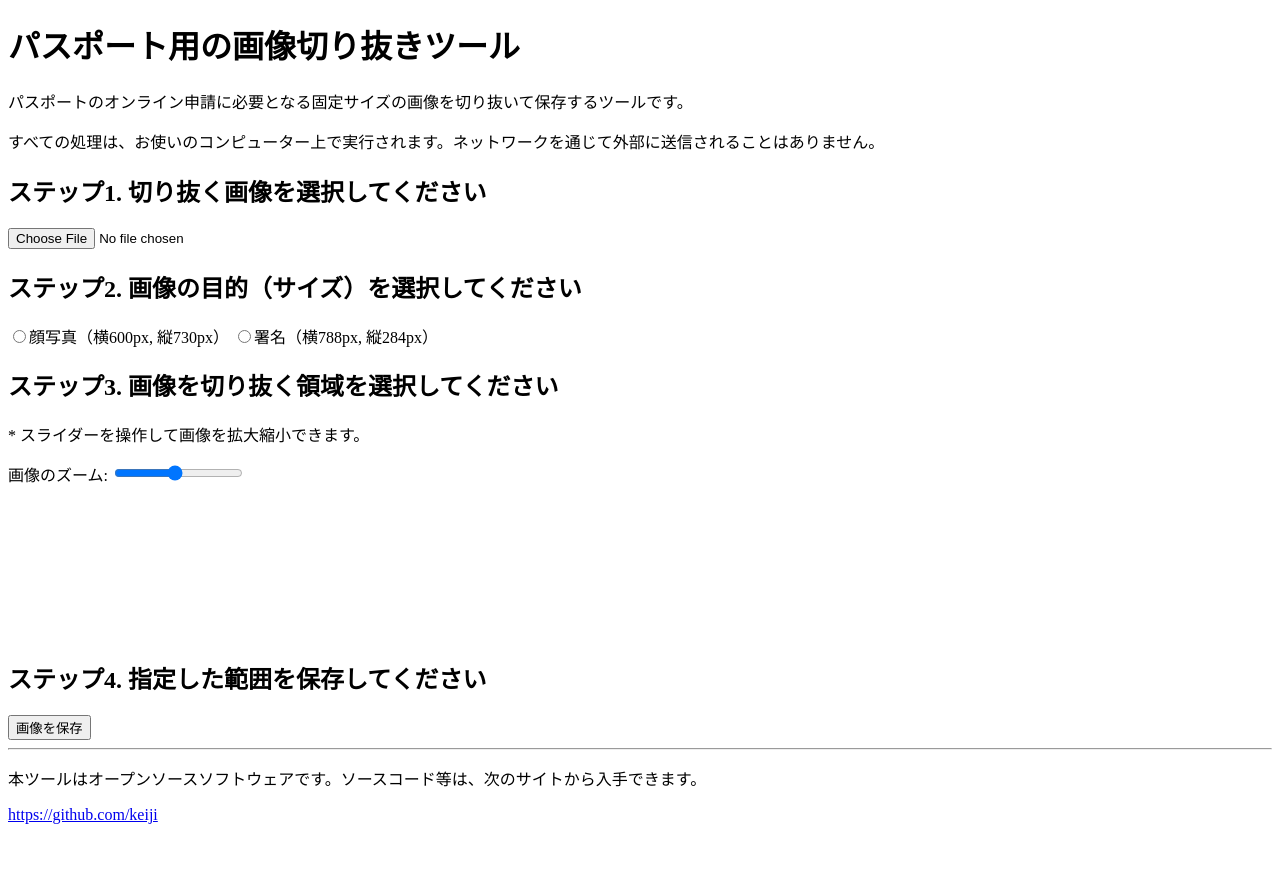
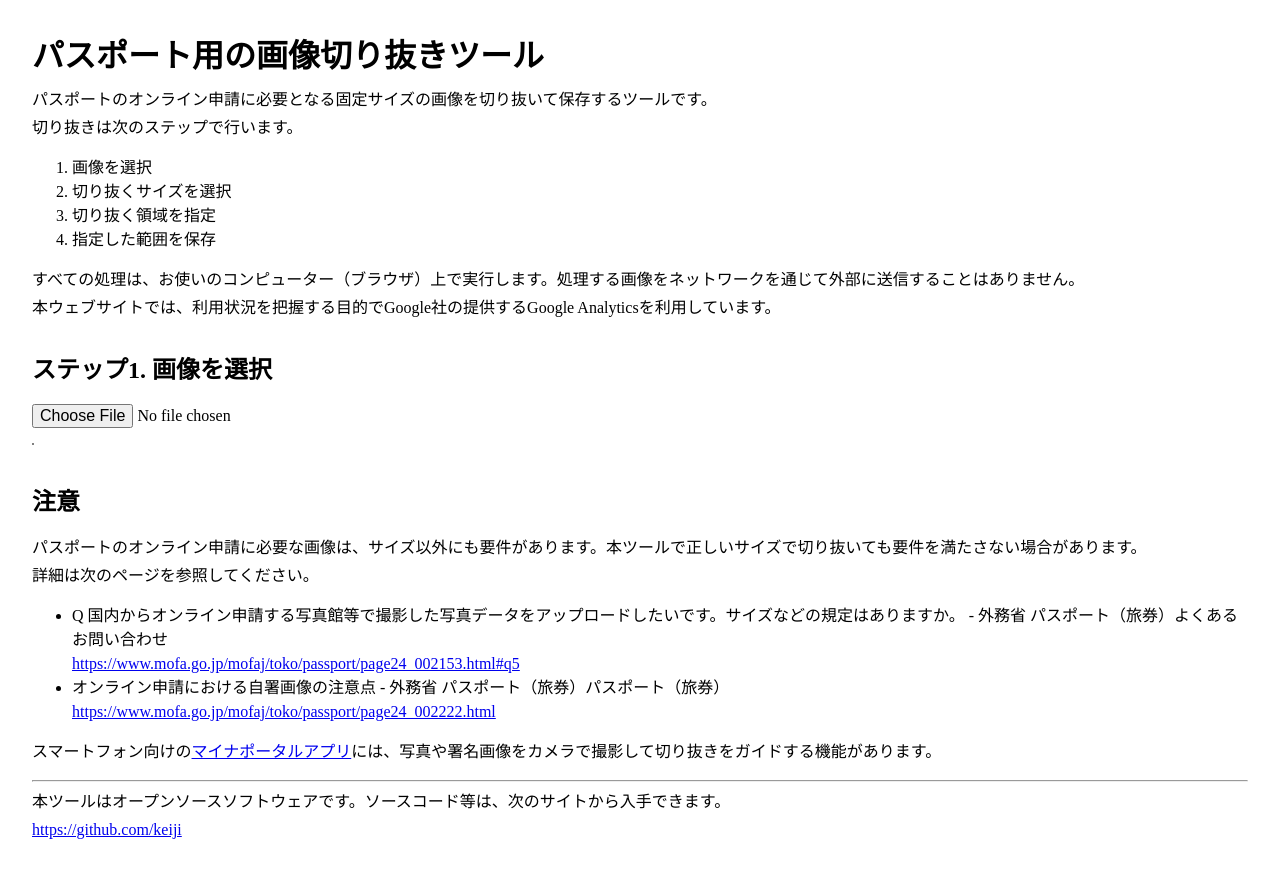
Before and after one commit to keiji/image_cropper, a website: page index.html in a window 1280 px wide. Before the commit the page ends 840 px from the top, so only its background shows below. Drawn offline with Linux system fonts and the light colour scheme.

Commit message:
Improve screen and text

```diff
--- /dev/null
+++ b/css/reset.min.css
@@ -0,0 +1 @@
+*,*::before,*::after{box-sizing:border-box}body,h1,h2,h3,h4,p,figure,blockquote,dl,dd{margin:0}ul[role="list"],ol[role="list"]{list-style:none}html:focus-within{scroll-behavior:smooth}body{min-height:100vh;text-rendering:optimizeSpeed;line-height:1.5}a:not([class]){text-decoration-skip-ink:auto}img,picture{max-width:100%;display:block}input,button,textarea,select{font:inherit}@media(prefers-reduced-motion:reduce){html:focus-within{scroll-behavior:auto}*,*::before,*::after{animation-duration:.01ms !important;animation-iteration-count:1 !important;transition-duration:.01ms !important;scroll-behavior:auto !important}}
--- a/index.html
+++ b/index.html
@@ -1,47 +1,124 @@
 <!DOCTYPE html>
 <html>
 <head>
-    <title>パスポート用の画像切り抜きツール</title>
+    <title>パスポート用画像切り抜きツール</title>
+	<meta charset="UTF-8">
+	<meta name="viewport" content="width=device-width, initial-scale=1.0">
+	<link rel="stylesheet" href="css/reset.min.css">
+	<style>
+	body {
+		padding: 32px;
+	}
+	h1 {
+		margin-bottom: 8px;
+	}
+	h2 {
+		margin-top: 32px;
+		margin-bottom: 16px;
+	}
+	p {
+		margin-bottom: 4px;
+	}
+	.radio-button {
+		margin-bottom: 8px;
+	}
+	#zoom-slider {
+		vertical-align: middle;
+	}
+	#save-button-container {
+		margin-bottom: 16px;
+	}
+	#image-canvas {
+		border: 1px solid gray;
+	}
+	#save-button {
+		margin-top: 16px;
+	}
+	.notice-container {
+		margin-bottom: 16px;
+	}
+	</style>
 </head>
 <body>
 	<h1>パスポート用の画像切り抜きツール</h1>
 	<p>パスポートのオンライン申請に必要となる固定サイズの画像を切り抜いて保存するツールです。</p>
-	<p>すべての処理は、お使いのコンピューター上で実行されます。ネットワークを通じて外部に送信されることはありません。</p>
+	<p>切り抜きは次のステップで行います。</p>
+	<ol>
+		<li>画像を選択</li>
+		<li>切り抜くサイズを選択</li>
+		<li>切り抜く領域を指定</li>
+		<li>指定した範囲を保存</li>
+	</ol>
+	<p>すべての処理は、お使いのコンピューター（ブラウザ）上で実行します。処理する画像をネットワークを通じて外部に送信することはありません。</p>
+	<p>本ウェブサイトでは、利用状況を把握する目的でGoogle社の提供するGoogle Analyticsを利用しています。</p>
 
-	<div>
-		<h2>ステップ1. 切り抜く画像を選択してください</h2>
+	<div id="set-image">
+		<h2>ステップ1. 画像を選択</h2>
 		<input type="file" id="image-input" accept="image/*" />
-		<br />
 	</div>
-	<div>
-		<h2>ステップ2. 画像の目的（サイズ）を選択してください</h2>
-		<input type="radio" id="size-photo" name="size-template" value="730,600">顔写真（横600px, 縦730px）</input>
-		<input type="radio" id="size-signature" name="size-template" value="284,788">署名（横788px, 縦284px）</input>
-		<br />
+	<div id="select-size-container">
+		<h2>ステップ2. 切り抜くサイズを選択</h2>
+		<div class="radio-button">
+			<input type="radio" id="size-photo" name="size-template" value="730,600"></input>
+			<label for="size-photo">顔写真（横600px, 縦730px）</label>
+		</div>
+		<div class="radio-button">
+			<input type="radio" id="size-signature" name="size-template" value="284,788"></input>
+			<label for="size-signature">署名（横788px, 縦284px）</label>
+		</div>
 	</div>
-	<div>
-		<h2>ステップ3. 画像を切り抜く領域を選択してください</h2>
-		<p> * スライダーを操作して画像を拡大縮小できます。</p>
-		<label for="zoom-slider">画像のズーム: </label>
-		<input type="range" id="zoom-slider" min="0.1" max="2.0" step="0.005" value="1" />
+	<div id="select-region-container">
+		<h2>ステップ3. 切り抜く領域を指定</h2>
+		<p>ドラッグで切り抜く領域を移動できます。</p>
+		<p>スライダーを操作して画像を拡大・縮小できます。</p>
+
+		<div class="scale-container">
+			<input type="range" id="zoom-slider" min="0.1" max="2.0" step="0.005" value="1" />
+			<label id="label-scale" for="zoom-slider"></label>
+		</div>
 		<br />
 	</div>
 
 	<div>
-		<canvas id="image-canvas"></canvas>
+		<canvas id="image-canvas" width="0" height="0"></canvas>
 	</div>
 
-	<div>
-		<h2>ステップ4. 指定した範囲を保存してください</h2>
+	<div id="save-button-container">
+		<h2>ステップ4. 指定した範囲を保存</h2>
+		<p>「画像を保存」ボタンを押すと、切り抜いた画像をダウンロードフォルダに保存します。</p>
+		<p>すべての処理は、お使いのコンピューター（ブラウザ）上で実行します。処理する画像をネットワークを通じて外部に送信することはありません。</p>
+
 		<button id="save-button">画像を保存</button>
 		<br />
 	</div>
 
+	<div class="notice-container">
+		<h2>注意</h2>
+		<p>パスポートのオンライン申請に必要な画像は、サイズ以外にも要件があります。本ツールで正しいサイズで切り抜いても要件を満たさない場合があります。</p>
+		<p>詳細は次のページを参照してください。</p>
+		<ul>
+			<li>
+				Q 国内からオンライン申請する写真館等で撮影した写真データをアップロードしたいです。サイズなどの規定はありますか。 - 外務省 パスポート（旅券）よくあるお問い合わせ<br />
+				<a target="_blank" href="https://www.mofa.go.jp/mofaj/toko/passport/page24_002153.html#q5">https://www.mofa.go.jp/mofaj/toko/passport/page24_002153.html#q5</a>
+			</li>
+			<li>
+				オンライン申請における自署画像の注意点 - 外務省 パスポート（旅券）パスポート（旅券）<br />
+				<a target="_blank" href="https://www.mofa.go.jp/mofaj/toko/passport/page24_002222.html">https://www.mofa.go.jp/mofaj/toko/passport/page24_002222.html</a>
+			</li>
+		</ul>
+		<p>
+			スマートフォン向けの<a target="_blank" href="https://services.digital.go.jp/mynaportal-app/">マイナポータルアプリ</a>には、写真や署名画像をカメラで撮影して切り抜きをガイドする機能があります。
+		</p>
+	</div>
+
 	<hr />
-	<p>本ツールはオープンソースソフトウェアです。ソースコード等は、次のサイトから入手できます。</p>
-	<p>
-		<a href="https://github.com/keiji">https://github.com/keiji</a>
-	</p>
+
+	<div>
+		<p>本ツールはオープンソースソフトウェアです。ソースコード等は、次のサイトから入手できます。</p>
+		<p>
+			<a target="_blank" href="https://github.com/keiji">https://github.com/keiji</a>
+		</p>
+	</div>
 
 	<script src="./script.js"></script>
 </body>
--- a/script.js
+++ b/script.js
@@ -14,19 +14,28 @@ window.onload = function () {
     if (!ctx) {
         throw new Error('Canvas context is not available');
     }
+    var selectRegionContainer = document.getElementById('select-region-container');
+    selectRegionContainer.style.display = "none";
+    var selectSizeContainer = document.getElementById('select-size-container');
+    selectSizeContainer.style.display = "none";
+    var saveButtonContainer = document.getElementById('save-button-container');
+    saveButtonContainer.style.display = "none";
     var inputElement = document.getElementById('image-input');
     var sizeTemplate1 = document.getElementById('size-photo');
     var sizeTemplate2 = document.getElementById('size-signature');
     var zoomSlider = document.getElementById('zoom-slider');
+    var scaleLabel = document.getElementById('label-scale');
     var saveButton = document.getElementById('save-button');
     var width, height;
-    var startX, startY;
-    var centerX, centerY;
+    var startX = 0, startY = 0;
+    var centerX = 0, centerY = 0;
     var scale = 1.0;
     var isDown = false;
     var img = new Image();
     sizeTemplate1.addEventListener('change', function (event) {
         if (sizeTemplate1.checked) {
+            selectRegionContainer.style.display = "block";
+            saveButtonContainer.style.display = "block";
             var size = sizeDict['size-photo'];
             height = size["height"];
             width = size["width"];
@@ -38,6 +47,8 @@ window.onload = function () {
     });
     sizeTemplate2.addEventListener('change', function (event) {
         if (sizeTemplate2.checked) {
+            selectRegionContainer.style.display = "block";
+            saveButtonContainer.style.display = "block";
             var size = sizeDict['size-signature'];
             height = size["height"];
             width = size["width"];
@@ -68,6 +79,7 @@ window.onload = function () {
                     recalculatePosition();
                     drawImage(ctx);
                     drawSelectedArea(ctx);
+                    selectSizeContainer.style.display = "block";
                 };
                 img.src = (_a = e.target) === null || _a === void 0 ? void 0 : _a.result;
             };
@@ -124,6 +136,8 @@ window.onload = function () {
     });
     zoomSlider.addEventListener('input', function () {
         scale = +zoomSlider.value;
+        scaleLabel.innerText = Math.round(scale * 100) + "%";
+        console.log(scaleLabel.innerText);
         drawImage(ctx);
         recalculatePosition();
         drawSelectedArea(ctx);
```
Also changed, not shown: script.ts (+28 -4 lines).
